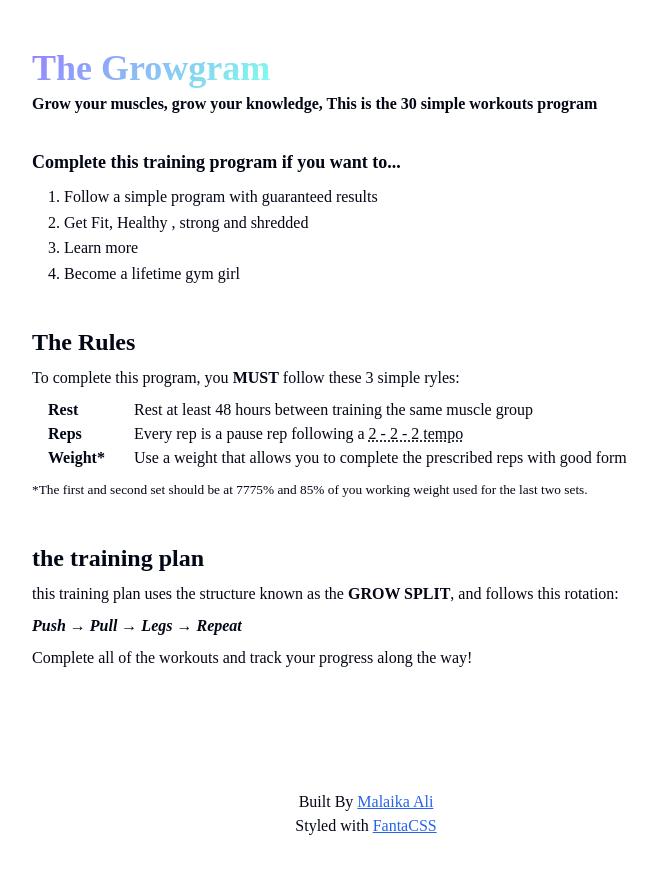
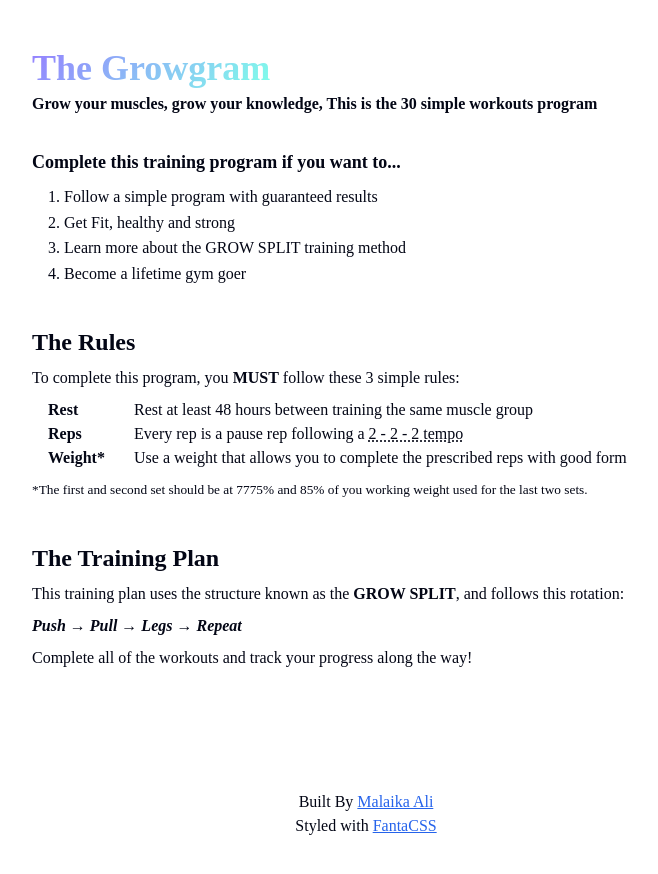
Before and after one commit to MiikaA1i/Growgram, a React (Vite) app: page / in a window 1280 px wide. Shown: the top 874 px of the page, without its empty margins (274-932 px from the left). Built offline with nearby package versions, Linux system fonts and the light colour scheme; a web font is replaced by a local one.

Commit message:
Refactor Hero component: update benefits list and correct headings

```diff
--- a/src/components/Hero.jsx
+++ b/src/components/Hero.jsx
@@ -4,13 +4,13 @@ export default function Hero(){
            <h5>Complete this training program if you want to...</h5>
            <ol className="benefits-list">
                 <li>Follow a simple program with guaranteed results</li>
-                <li>Get Fit, Healthy , strong and shredded</li>
-                <li>Learn more</li>
-                <li>Become a lifetime gym girl</li>
+                <li>Get Fit, healthy and strong</li>
+                <li>Learn more about the GROW SPLIT training method</li>
+                <li>Become a lifetime gym goer</li>
            </ol>
 
            <h3>The Rules</h3>
-           <p>To complete this program, you <b>MUST</b> follow these 3 simple ryles:</p>
+           <p>To complete this program, you <b>MUST</b> follow these 3 simple rules:</p>
            <ul className="rules-list">
             <div className='rule-item'>
                 <p><b>Rest</b></p>
@@ -29,8 +29,8 @@ export default function Hero(){
             </div>
         </ul>
         <small>*The first and second set should be at 7775% and 85% of you working weight used for the last two sets. </small>
-        <h3>the training plan</h3>
-        <p>this training plan uses the structure known as the <b>GROW SPLIT</b>, and follows this rotation:</p>
+        <h3>The Training Plan</h3>
+        <p>This training plan uses the structure known as the <b>GROW SPLIT</b>, and follows this rotation:</p>
         <p><b><i>Push &rarr; Pull &rarr; Legs &rarr; Repeat</i></b></p>
         <p>Complete all of the workouts and track your progress along the way!</p>
         </>
```
